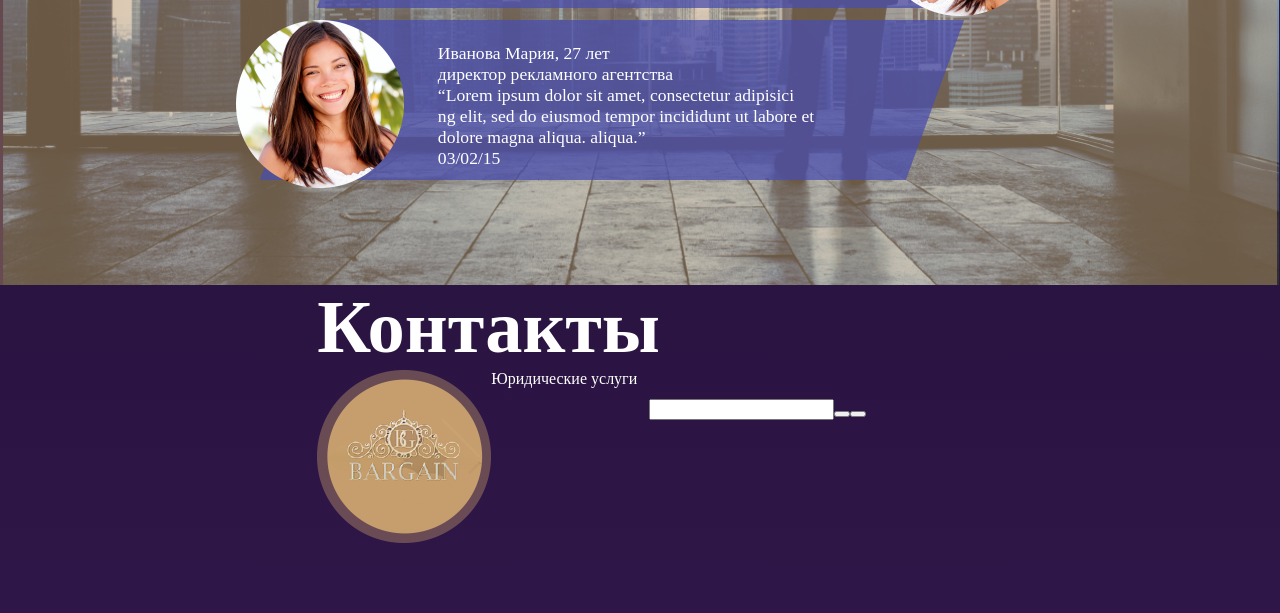
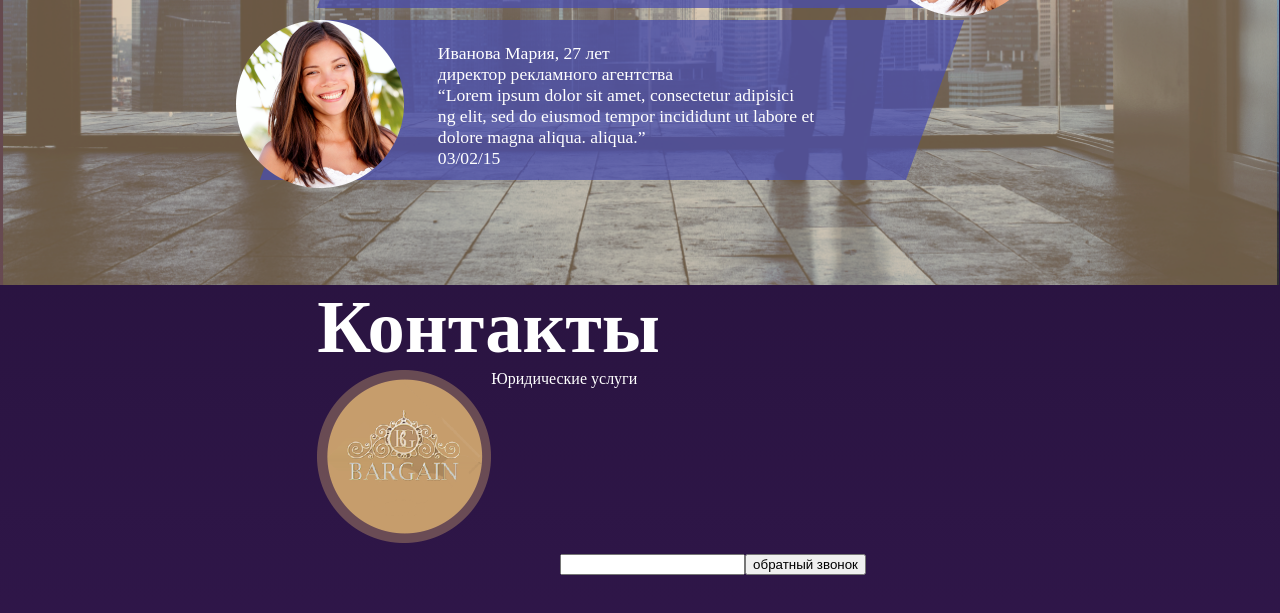
Before and after one commit to ivankasyanov/court, a plain HTML site: page index.html in a window 1280 px wide. Shown: the part 2613-3226 px from the top of the page. Drawn offline with Linux system fonts and the light colour scheme.

Commit message:
data14.02.2017

```diff
--- a/index.html
+++ b/index.html
@@ -1,13 +1,13 @@
 <!DOCTYPE html>
-<html>
+<html lang="ru">
 	<head>
 		<meta charset="utf-8">
-		<title></title>
+		<title>Суд идет!!!</title>
 		<link href="style.css" rel="stylesheet">
 	</head>
-	<body>
+	<body >
 		<form>
-			<input type="text" placeholder="8 (495) 555-65-44"></input><button>Обратный звонок</button>
+			<input type="text" placeholder="8 (495) 555-65-44"><button>Обратный звонок</button>
 		</form>
 		<nav>
 			<ul>
@@ -134,7 +134,7 @@
 					<figcaption>Юридические услуги</figcaption>
 				</figure>
 				<form>
-					<input type="text"><button value="обратный звонок"><button>
+					<input type="text"><button>обратный звонок</button>
 				</form>
 			</div>
 		</div>
```
